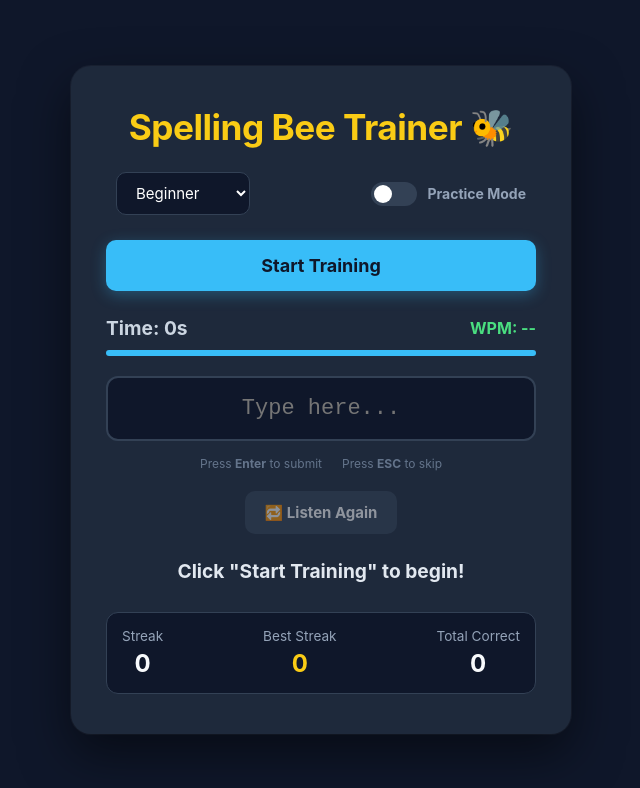
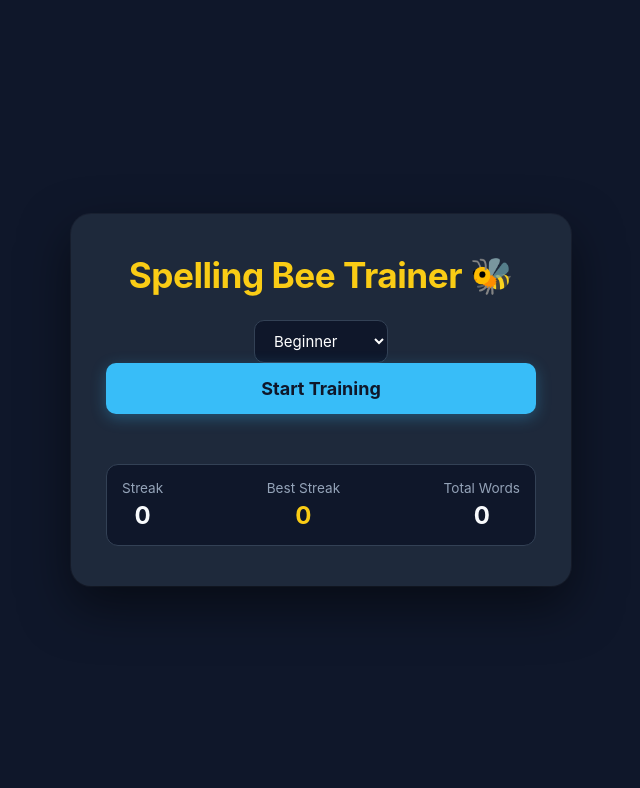
Before and after one commit to Matschmellow/SpellingBee, a plain HTML site: page index.html in a window 1280 px wide. Shown: the whole page, without its empty margins (319-959 px from the left). Drawn offline with Linux system fonts and the light colour scheme.

Commit message:
Update index.html

```diff
--- a/index.html
+++ b/index.html
@@ -3,7 +3,7 @@
 <head>
     <meta charset="UTF-8">
     <meta name="viewport" content="width=device-width, initial-scale=1.0">
-    <title>Spelling Bee Trainer</title>
+    <title>Spelling Bee Speed Trainer</title>
     <link rel="stylesheet" href="style.css">
 </head>
 <body>
@@ -11,8 +11,7 @@
         <header>
             <h1>Spelling Bee Trainer 🐝</h1>
 
-            <div class="controls-row">
-                <div class="settings">
+            <div class="controls">
                 <select id="difficulty">
                     <option value="beginner">Beginner</option>
                     <option value="novice">Novice</option>
@@ -23,45 +22,35 @@
                     <option value="master">Master</option>
                     <option value="random">🎲 Random</option>
                 </select>
-                </div>
-
-                <div class="toggle-container">
-                    <label class="switch" title="See words as you type">
-                        <input type="checkbox" id="practice-mode">
-                        <span class="slider round"></span>
-                    </label>
-                    <span class="toggle-label">Practice Mode</span>
-                </div>
+                <button id="start-btn">Start Training</button>
             </div>
         </header>
 
-        <button id="start-btn">Start Training</button>
-
-        <div class="game-area">
-            <div class="timer-wpm-row">
-                <p class="timer-display">Time: <span id="time-left">0</span>s</p>
-                <p class="wpm-display" id="wpm-display">WPM: --</p>
+        <main id="game-area" class="hidden">
+            <div class="top-bar">
+                <div class="timer-box">
+                    <span id="time-left">0</span>s
+                </div>
+                <div class="wpm-box">
+                    <span id="wpm-display">0</span> WPM
+                </div>
             </div>
 
             <div class="progress-bar-container">
                 <div class="progress-bar" id="progress-bar"></div>
             </div>
 
-            <div id="practice-display" class="hidden"></div>
-
-            <input type="text" id="word-input" placeholder="Type here..." disabled autocomplete="off" spellcheck="false" autofocus>
-
-            <div class="action-hints">
-                <span class="hint">Press <b>Enter</b> to submit</span>
-                <span class="hint">Press <b>ESC</b> to skip</span>
+            <!-- Der magische Tipp-Bereich -->
+            <div class="typing-container" id="typing-container">
+                <div id="word-display" class="word-display">
+                    <!-- Buchstaben werden hier per JS als Spans eingefügt -->
+                </div>
+                <!-- Unsichtbares Input-Feld für mobile Tastaturen & Fokus -->
+                <input type="text" id="hidden-input" autocomplete="off" spellcheck="false" autocorrect="off" autocapitalize="off">
             </div>
 
-            <div class="action-buttons">
-                <button id="repeat-btn" disabled>🔁 Listen Again</button>
-            </div>
-        </div>
-
-        <div id="feedback-message">Click "Start Training" to begin!</div>
+            <p class="hint">Type the word. Hit <b>ESC</b> to skip.</p>
+        </main>
 
         <div class="stats-area">
             <div class="stat-box">
@@ -73,7 +62,7 @@
                 <span id="best-streak" class="stat-value">0</span>
             </div>
             <div class="stat-box">
-                <span>Total Correct</span>
+                <span>Total Words</span>
                 <span id="total-correct" class="stat-value">0</span>
             </div>
         </div>
```
Lines whose indentation alone changed are shown as unchanged.
